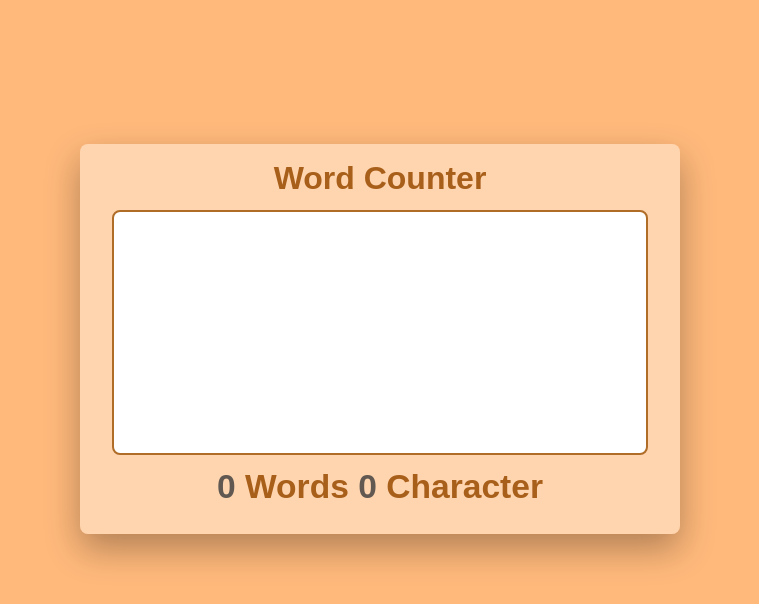
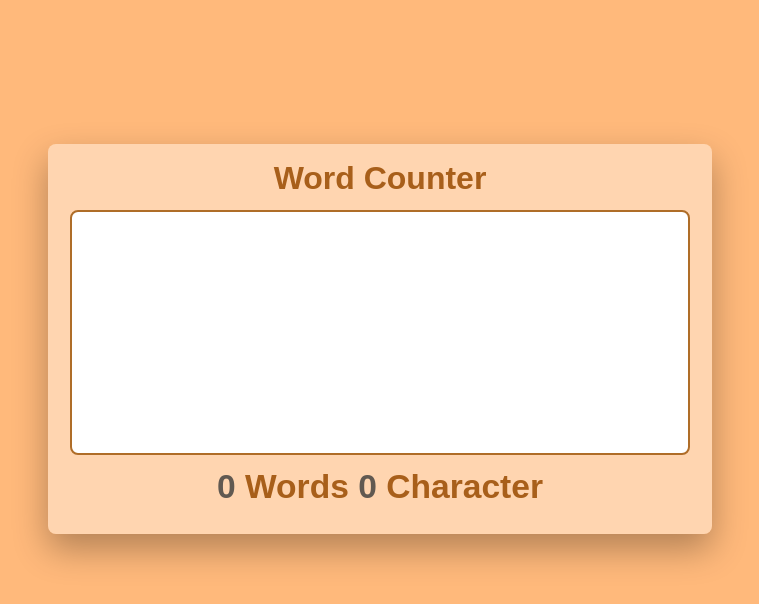
Before and after one commit to tejuuu-7774/WordCounter, a plain HTML site: page index.html in a window 1280 px wide. Shown: the whole page, without its empty margins (260-1019 px from the left). Drawn offline with Linux system fonts and the light colour scheme.

Commit message:
made few changes in both script.js and style.css

```diff
--- a/script.js
+++ b/script.js
@@ -2,7 +2,9 @@ const textArea = document.getElementById('textArea');
 const Countword = document.getElementById('word');
 const Countchar = document.getElementById('char');
 
+// added an eventlistener to the input area
 textArea.addEventListener('input', () => {
+    // gives the current value status
     const text = textArea.value;
     Countchar.innerHTML = text.length;
 
--- a/style.css
+++ b/style.css
@@ -1,7 +1,6 @@
 * {
     margin: 0;
     padding: 0;
-    box-sizing: border-box;
 }
 
 body {
```
